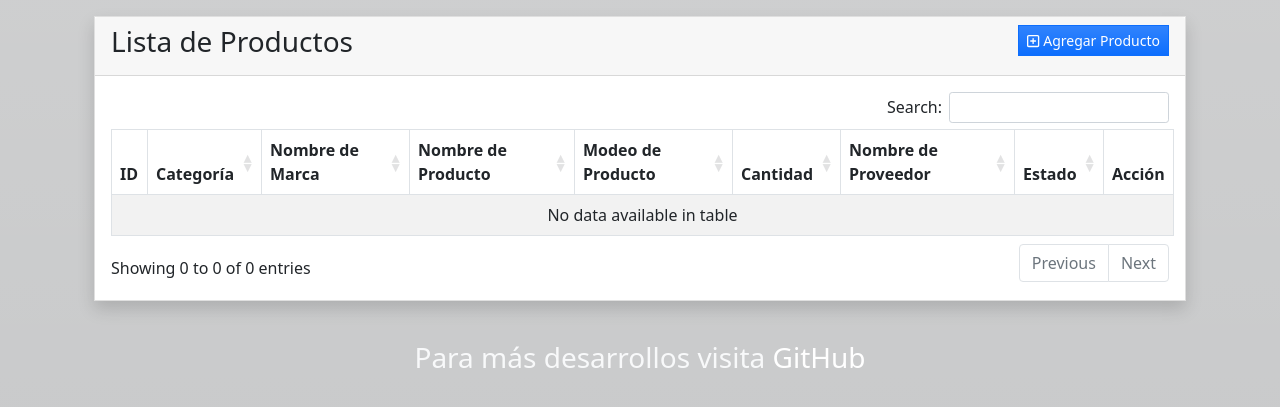
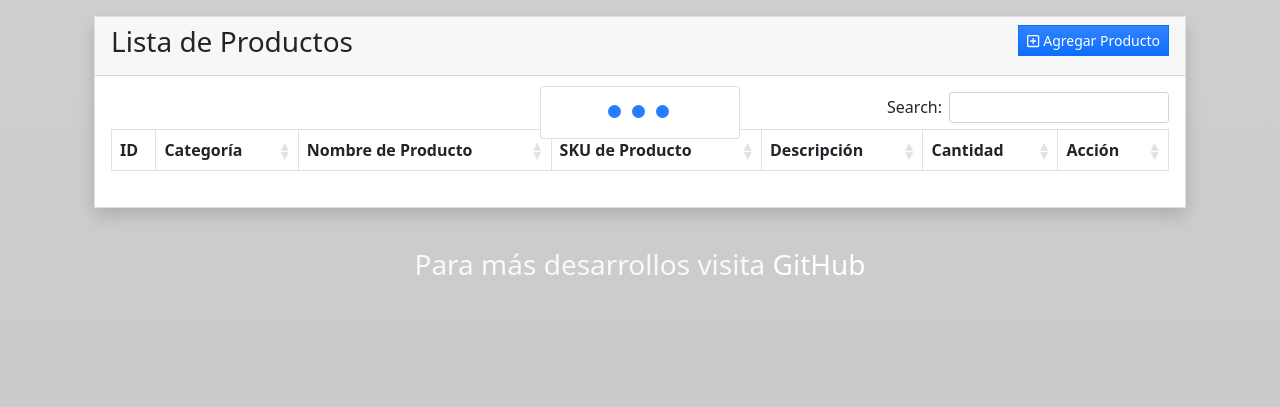
Before and after one commit to yaroa58/inventario-basico, a PHP site: page /product.php in a window 1280 px wide. Shown: the part 134-541 px from the top of the page. Run offline with PHP 8.4, Linux system fonts and the light colour scheme; the visitor is signed in with stand-in values (Sample User, id 1); data that the repository does not hold is empty; some libraries are stand-ins or nearby versions.

Commit message:
inventory

```diff
--- a/product.php
+++ b/product.php
@@ -38,12 +38,11 @@ $inventory->checkLogin();
                                     <tr>
                                         <th>ID</th>
                                         <th>Categoría</th>
-                                        <th>Nombre de Marca</th>
                                         <th>Nombre de Producto</th>
-                                        <th>Modeo de Producto</th>
+                                        <th>SKU de Producto</th>
+                                        <th>Descripción</th>
                                         <th>Cantidad</th>
-                                        <th>Nombre de Proveedor</th>
-                                        <th>Estado</th>
+
                                         <th>Acción</th>
                                     </tr>
                                 </thead>
```
